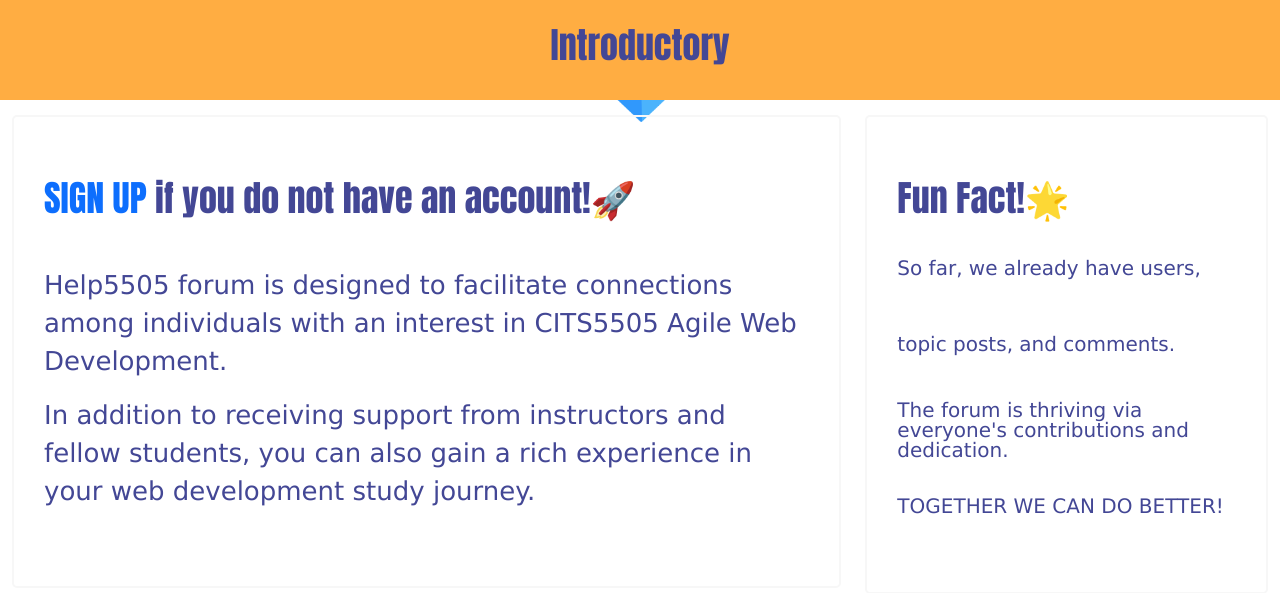
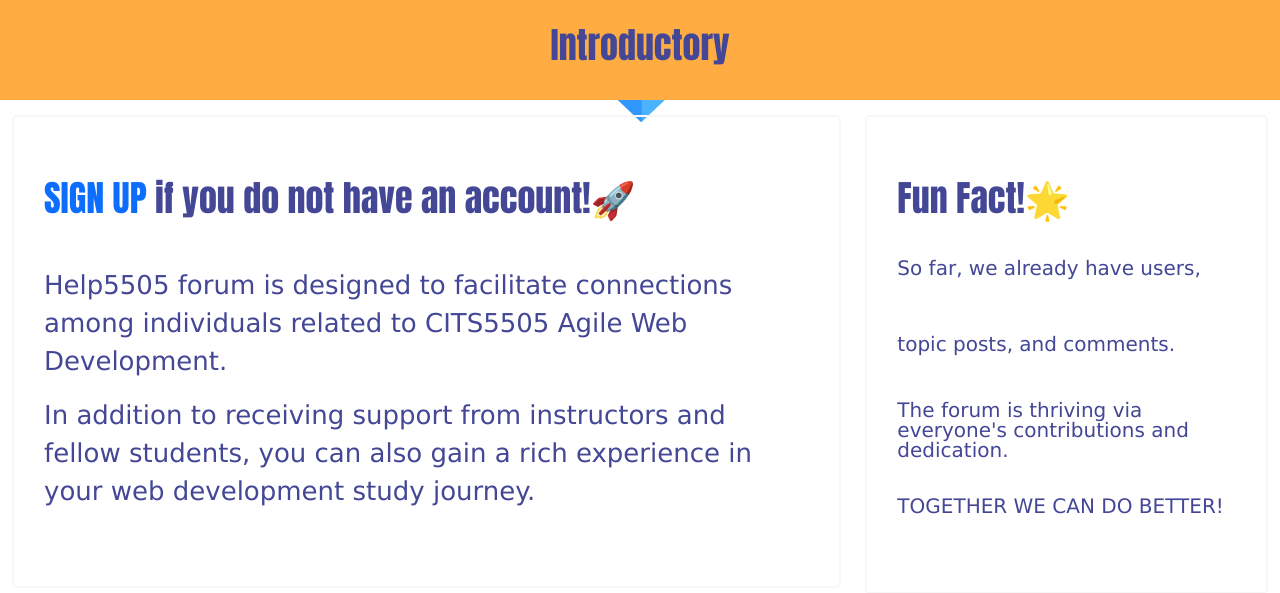
Before and after one commit to miacheng2/CITS5505-Project2, a Flask app: page / in a window 1280 px wide. Shown: the part 654-1247 px from the top of the page. Run offline with Flask 3, Linux system fonts and the light colour scheme; some libraries are stand-ins or nearby versions.

Commit message:
Update welcome.html

```diff
--- a/app/templates/welcome.html
+++ b/app/templates/welcome.html
@@ -39,7 +39,7 @@
             <div class="intro-item wow bounceInUp" data-wow-duration="1s" data-wow-delay="0.5s">
               <div class="intro-doc">
                 <h4><span><a href="/signup">SIGN UP</a></span> if you do not have an account!🚀</h4><br>
-                <p>Help5505 forum is designed to facilitate connections among individuals with an interest in CITS5505 Agile Web Development.</p>
+                <p>Help5505 forum is designed to facilitate connections among individuals related to CITS5505 Agile Web Development.</p>
                 <p>In addition to receiving support from instructors and fellow students, you can also gain a rich experience in your web development study journey.</p>
               </div>
             </div>
```
